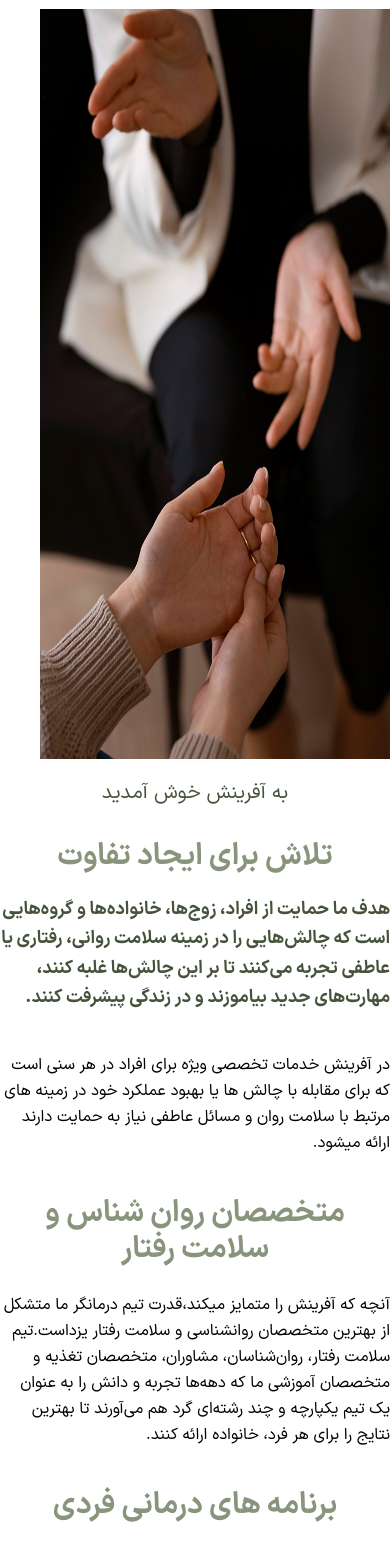
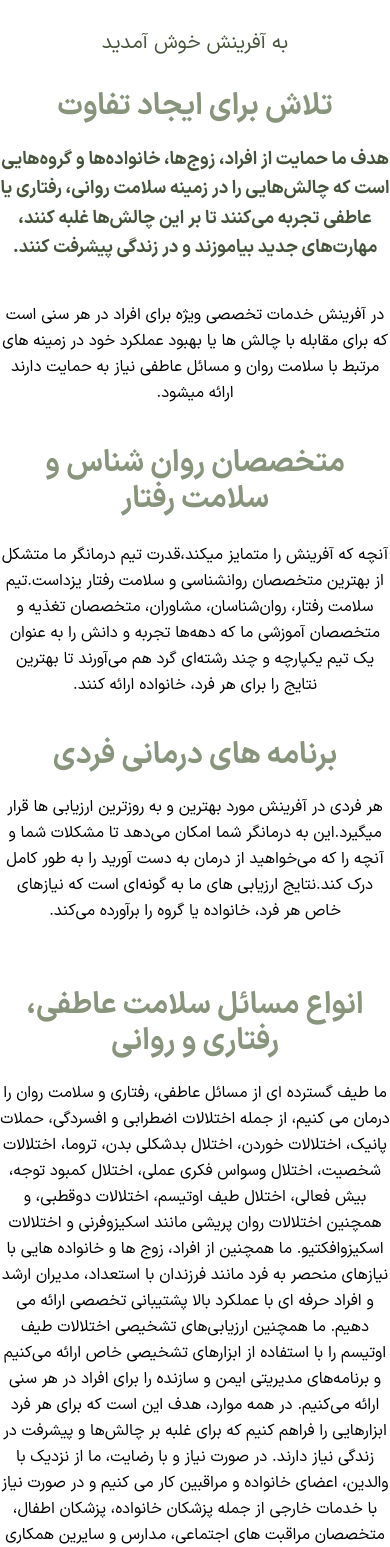
Before and after one commit to amiryar6391/afarinesh, a Next.js app: page /aboutus in a window 390 px wide. Shown: the part 432-1979 px from the top of the page. Built offline with nearby package versions, Linux system fonts and the light colour scheme.

Commit message:
set another responsive

```diff
--- a/components/body/home/office-visit/officevisit.js
+++ b/components/body/home/office-visit/officevisit.js
@@ -9,10 +9,10 @@
   return (
     <div className=" container mx-auto mt-24 grid grid-cols-12 gap-5 pb-20">
       <div className=" col-span-12 lg:col-span-6">
-        <p className=" text-[#333333] text-2xl font-iransB mb-6">
+        <p className=" text-[#333333] text-2xl font-iransB mb-6 text-center md:text-right">
           به ما سر بزنید
         </p>
-        <h1 className="text-greenD text-7xl font-iransB leading-snug">
+        <h1 className="text-greenD text-7xl font-iransB leading-snug text-center md:text-right">
           همه سزاوار مراقبت ویژه ما هستند
         </h1>
         <p
--- a/components/body/home/services/homecardservices.js
+++ b/components/body/home/services/homecardservices.js
@@ -20,14 +20,16 @@
           {bodyservicestext}
         </p>
 
+
       <Link href="/services">
-        <button className="flex justify-start items-center w-60 h-11 text-xl rounded-3xl text-white group/arrow  bg-transparent mt-9 transition-all duration-1000 group-hover/item:-translate-x-5">
+        <button className="flex justify-start items-center  w-60 h-11 text-xl rounded-3xl text-white group/arrow  bg-transparent mt-9 transition-all duration-1000 group-hover/item:-translate-x-5">
           خواندن بیشتر
           <span className=" text-white pr-1 transition-all duration-1000 group-hover/arrow:-translate-x-4">
             <HiMiniArrowLeft size="20px" />
           </span>
         </button>
       </Link>
+
     </div>
   );
 }
--- a/pages/aboutus/index.js
+++ b/pages/aboutus/index.js
@@ -11,19 +11,19 @@
             <Image src={photo} fill alt="about us"  className="brightness-75 saturate-150 object-contain md:object-cover object-center" sizes='(max-width: 768px) 100vw,50vm'/>
         </div>
         <div className=" container mx-auto md:mt-20">
-            <div className=" relative h-[750px] lg:float-right lg:w-[650px] ml-10">
+            <div className=" relative h-[750px] hidden md:block lg:float-right lg:w-[650px] ml-10">
                  <Image src={photo1} fill alt="about us"/>
             </div>
             <p className="  text-xl text-[#46533B] text-center mt-5 lg:text-right ">به آفرینش خوش آمدید</p>
             <h1 className=" text-3xl font-iransB text-greenD text-center mt-8 lg:text-right">تلاش برای ایجاد تفاوت</h1>
-            <p className=" text-lg text-[#46533B] mt-5 font-iransB leading-relaxed">هدف ما حمایت از افراد، زوج‌ها، خانواده‌ها و گروه‌هایی است که چالش‌هایی را در زمینه سلامت روانی، رفتاری یا عاطفی تجربه می‌کنند تا بر این چالش‌ها غلبه کنند، مهارت‌های جدید بیاموزند و در زندگی پیشرفت کنند.</p>
-            <p className=" mt-10 leading-relaxed">در آفرینش خدمات تخصصی ویژه برای افراد در هر سنی است که برای مقابله با چالش ها یا بهبود عملکرد خود در زمینه های مرتبط با سلامت روان و مسائل عاطفی نیاز به حمایت دارند ارائه میشود.</p>
+            <p className=" text-lg text-[#46533B] mt-5 font-iransB leading-relaxed text-center md:text-right">هدف ما حمایت از افراد، زوج‌ها، خانواده‌ها و گروه‌هایی است که چالش‌هایی را در زمینه سلامت روانی، رفتاری یا عاطفی تجربه می‌کنند تا بر این چالش‌ها غلبه کنند، مهارت‌های جدید بیاموزند و در زندگی پیشرفت کنند.</p>
+            <p className=" mt-10 leading-relaxed text-center md:text-right">در آفرینش خدمات تخصصی ویژه برای افراد در هر سنی است که برای مقابله با چالش ها یا بهبود عملکرد خود در زمینه های مرتبط با سلامت روان و مسائل عاطفی نیاز به حمایت دارند ارائه میشود.</p>
             <h1 className=" text-3xl font-iransB text-center text-greenD mt-10 lg:text-right">متخصصان روان شناس و سلامت رفتار</h1>
-            <p className=" mt-6 leading-relaxed">آنچه که آفرینش را متمایز میکند،قدرت تیم درمانگر ما متشکل از بهترین متخصصان روانشناسی و سلامت رفتار یزداست.تیم سلامت رفتار، روان‌شناسان، مشاوران، متخصصان تغذیه و متخصصان آموزشی ما که دهه‌ها تجربه و دانش را به عنوان یک تیم یکپارچه و چند رشته‌ای گرد هم می‌آورند تا بهترین نتایج را برای هر فرد، خانواده ارائه کنند.</p>
+            <p className=" mt-6 leading-relaxed text-center md:text-right">آنچه که آفرینش را متمایز میکند،قدرت تیم درمانگر ما متشکل از بهترین متخصصان روانشناسی و سلامت رفتار یزداست.تیم سلامت رفتار، روان‌شناسان، مشاوران، متخصصان تغذیه و متخصصان آموزشی ما که دهه‌ها تجربه و دانش را به عنوان یک تیم یکپارچه و چند رشته‌ای گرد هم می‌آورند تا بهترین نتایج را برای هر فرد، خانواده ارائه کنند.</p>
             <h1 className=" text-3xl font-iransB text-center text-greenD mt-10 lg:text-right">برنامه های درمانی فردی</h1>
-            <p className=" mt-5 leading-relaxed">هر فردی در آفرینش مورد بهترین و به روزترین ارزیابی ها قرار میگیرد.این به درمانگر شما امکان می‌دهد تا مشکلات شما و آنچه را که می‌خواهید از درمان به دست آورید را به طور کامل درک کند.نتایج ارزیابی های ما به گونه‌ای است که نیازهای خاص هر فرد، خانواده یا گروه را برآورده می‌کند. </p>
+            <p className=" mt-5 leading-relaxed text-center md:text-right">هر فردی در آفرینش مورد بهترین و به روزترین ارزیابی ها قرار میگیرد.این به درمانگر شما امکان می‌دهد تا مشکلات شما و آنچه را که می‌خواهید از درمان به دست آورید را به طور کامل درک کند.نتایج ارزیابی های ما به گونه‌ای است که نیازهای خاص هر فرد، خانواده یا گروه را برآورده می‌کند. </p>
             <h1 className=" text-3xl font-iransB text-center text-greenD mt-16 lg:text-right">انواع مسائل سلامت عاطفی، رفتاری و روانی</h1>
-            <p className=" mt-5 leading-relaxed">ما طیف گسترده ای از مسائل عاطفی، رفتاری و سلامت روان را درمان می کنیم، از جمله اختلالات اضطرابی و افسردگی، حملات پانیک، اختلالات خوردن، اختلال بدشکلی بدن، تروما، اختلالات شخصیت، اختلال وسواس فکری عملی، اختلال کمبود توجه، بیش فعالی، اختلال طیف اوتیسم، اختلالات دوقطبی، و همچنین اختلالات روان پریشی مانند اسکیزوفرنی و اختلالات اسکیزوافکتیو. ما همچنین از افراد، زوج ها و خانواده هایی با نیازهای منحصر به فرد مانند فرزندان با استعداد، مدیران ارشد و افراد حرفه ای با عملکرد بالا پشتیبانی تخصصی ارائه می دهیم. ما همچنین ارزیابی‌های تشخیصی اختلالات طیف اوتیسم را با استفاده از ابزارهای تشخیصی خاص ارائه می‌کنیم و برنامه‌های مدیریتی ایمن و سازنده را برای افراد در هر سنی ارائه می‌کنیم. در همه موارد، هدف این است که برای هر فرد ابزارهایی را فراهم کنیم که برای غلبه بر چالش‌ها و پیشرفت در زندگی نیاز دارند. در صورت نیاز و با رضایت، ما از نزدیک با والدین، اعضای خانواده و مراقبین کار می کنیم و در صورت نیاز با خدمات خارجی از جمله پزشکان خانواده، پزشکان اطفال، متخصصان مراقبت های اجتماعی، مدارس و سایرین همکاری می کنیم .</p>
+            <p className=" mt-5 leading-relaxed text-center md:text-right">ما طیف گسترده ای از مسائل عاطفی، رفتاری و سلامت روان را درمان می کنیم، از جمله اختلالات اضطرابی و افسردگی، حملات پانیک، اختلالات خوردن، اختلال بدشکلی بدن، تروما، اختلالات شخصیت، اختلال وسواس فکری عملی، اختلال کمبود توجه، بیش فعالی، اختلال طیف اوتیسم، اختلالات دوقطبی، و همچنین اختلالات روان پریشی مانند اسکیزوفرنی و اختلالات اسکیزوافکتیو. ما همچنین از افراد، زوج ها و خانواده هایی با نیازهای منحصر به فرد مانند فرزندان با استعداد، مدیران ارشد و افراد حرفه ای با عملکرد بالا پشتیبانی تخصصی ارائه می دهیم. ما همچنین ارزیابی‌های تشخیصی اختلالات طیف اوتیسم را با استفاده از ابزارهای تشخیصی خاص ارائه می‌کنیم و برنامه‌های مدیریتی ایمن و سازنده را برای افراد در هر سنی ارائه می‌کنیم. در همه موارد، هدف این است که برای هر فرد ابزارهایی را فراهم کنیم که برای غلبه بر چالش‌ها و پیشرفت در زندگی نیاز دارند. در صورت نیاز و با رضایت، ما از نزدیک با والدین، اعضای خانواده و مراقبین کار می کنیم و در صورت نیاز با خدمات خارجی از جمله پزشکان خانواده، پزشکان اطفال، متخصصان مراقبت های اجتماعی، مدارس و سایرین همکاری می کنیم .</p>
             <h1 className=" text-5xl font-iransB text-greenD mt-20 text-center" >ارزش های ما</h1>
             <p className=" text-center text-lg text-[#46533B] mt-8 font-iransB" >ارزش های ما زیربنای همه چیزها و کارهایی است که آفرینش به آن اعتقاد دارد.</p>
             <h1 className=" text-3xl font-iransB text-greenD mt-16 text-center">فلسفه ما</h1>
```
Also changed, not shown: components/body/home/introduce/introduce.js (+12 -12 lines).
